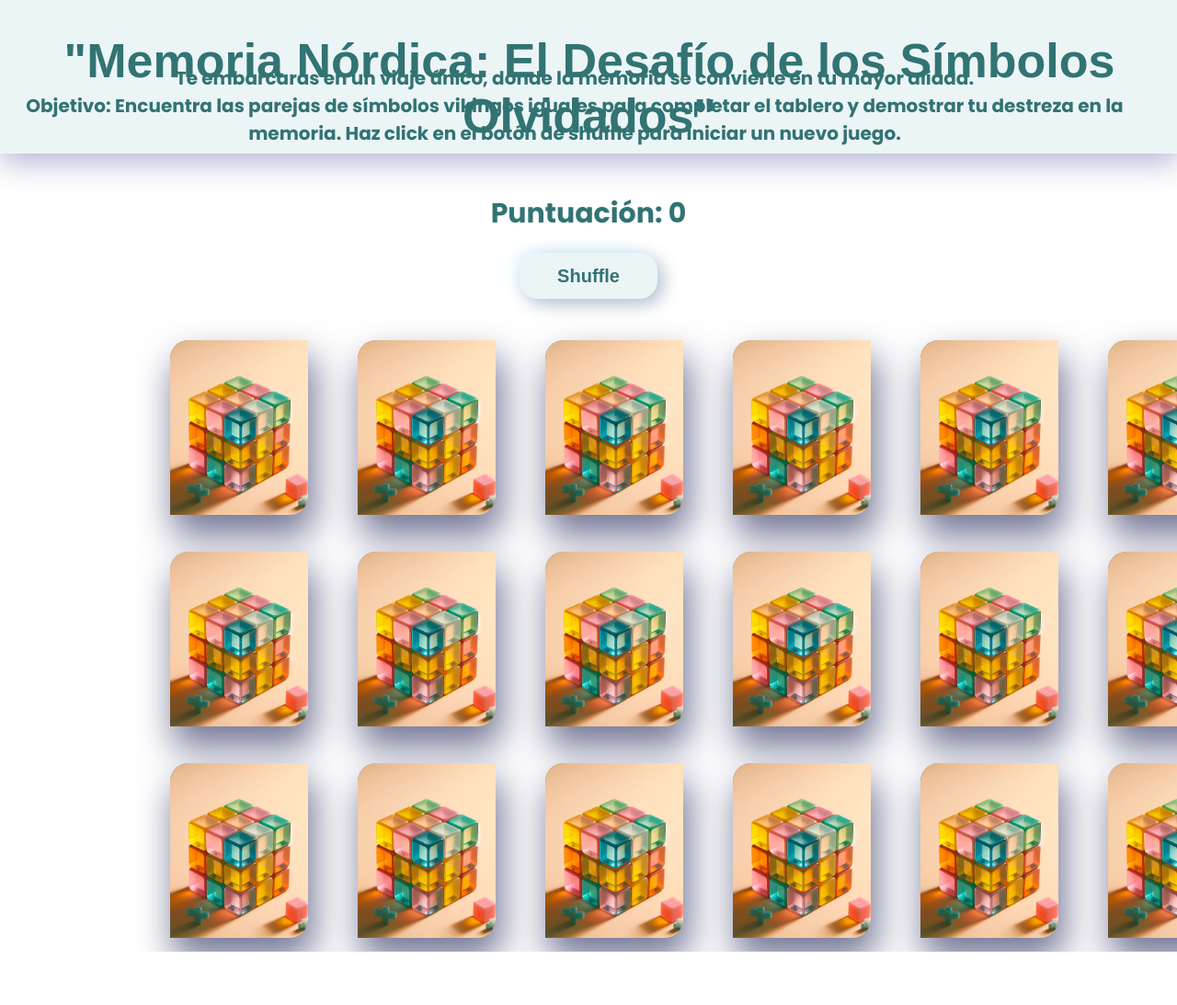
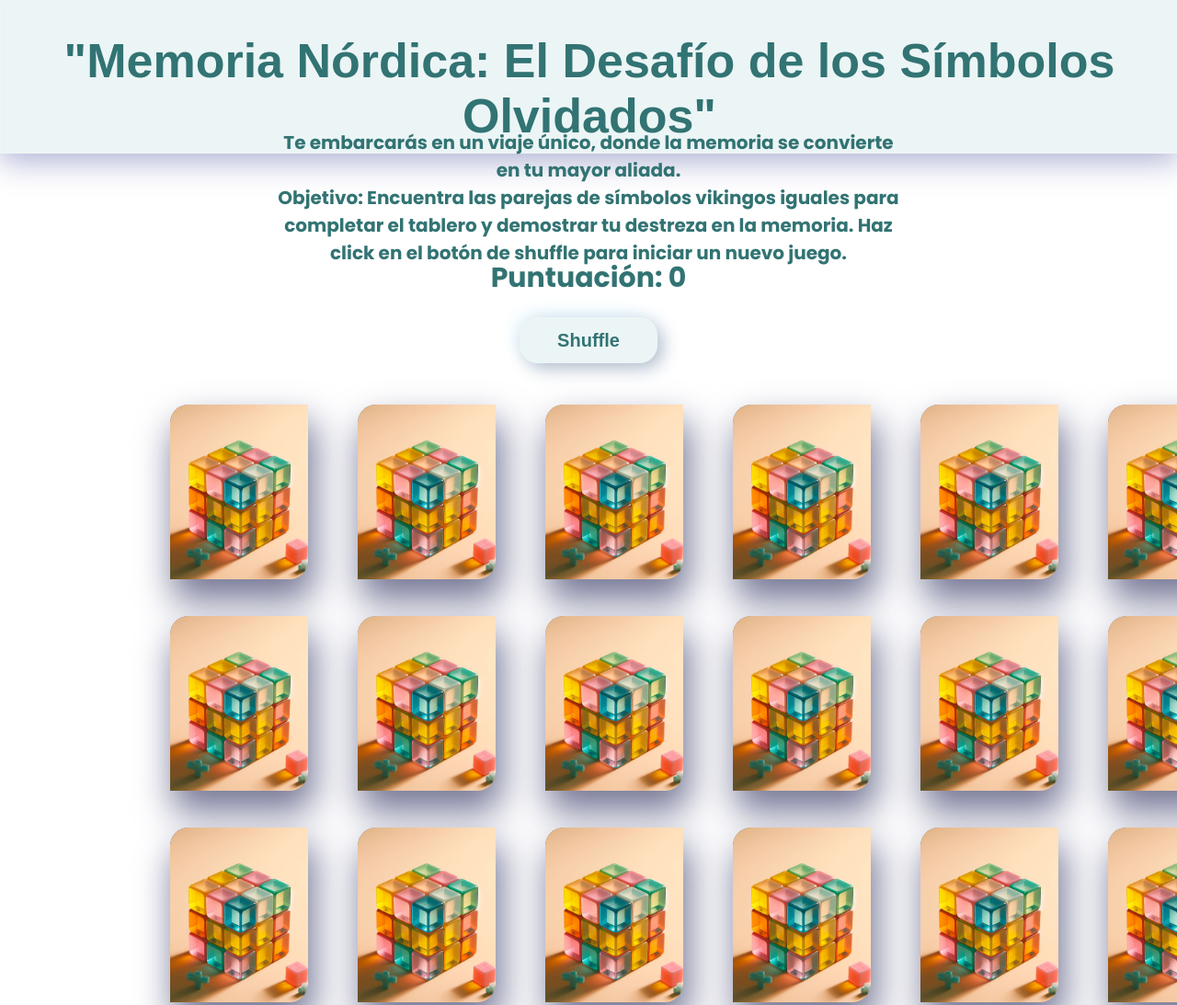
Before and after one commit to tamaracontreras/DEV012-memory-match, a plain HTML site: page index.html in a window 1280 px wide. Shown: the top 1093 px of the page at 92% size. Before the commit the page ends 1035 px from the top, so only its background shows below. Drawn offline with Linux system fonts and the light colour scheme; a web font is replaced by a local one.

Commit message:
Update style.css

```diff
--- a/style.css
+++ b/style.css
@@ -8,7 +8,6 @@ header {
   background: rgba(208, 230, 232, 0.4);
   box-shadow: 0 8px 32px 0 rgba(31, 38, 135, 0.37);
   backdrop-filter: blur(1px);
-  -webkit-backdrop-filter: blur(1px);
   border: 1px solid rgba(255, 255, 255, 0.18);
   position: absolute;
   top: 0;
@@ -27,12 +26,12 @@ header {
 
 .instrucciones {
   display: block;
-  margin-top: 70px;
+  margin-top: 140px;
   height: 140px;
   font-family: "Poppins", sans-serif;
   font-weight: 200;
   font-style: normal;
-  padding: 0px 30px 0px 0px;
+  padding: 0px 300px 0px 300px;
   animation: text-focus-in 2s linear 1s both;
 }
 @keyframes text-focus-in {
```
